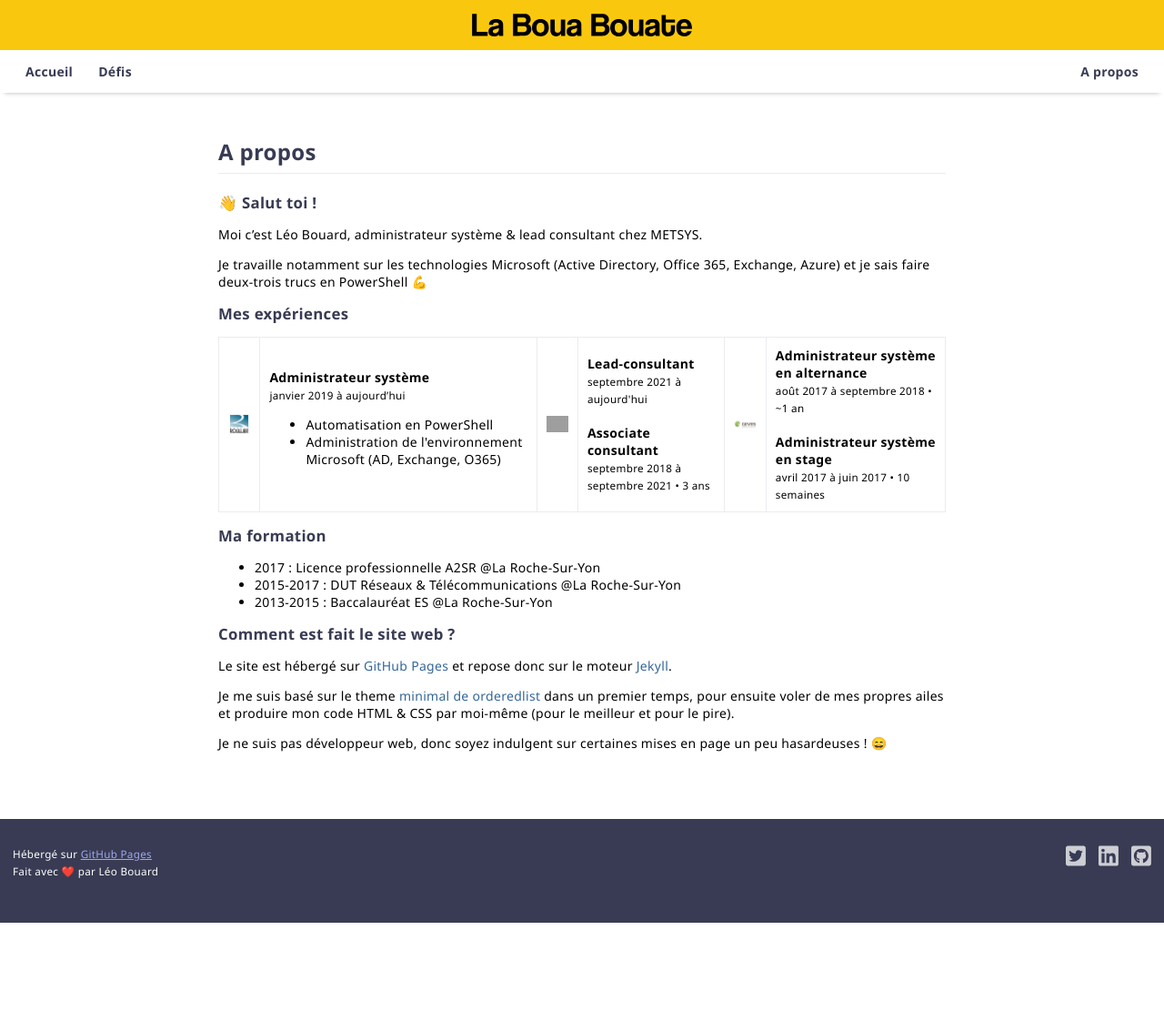
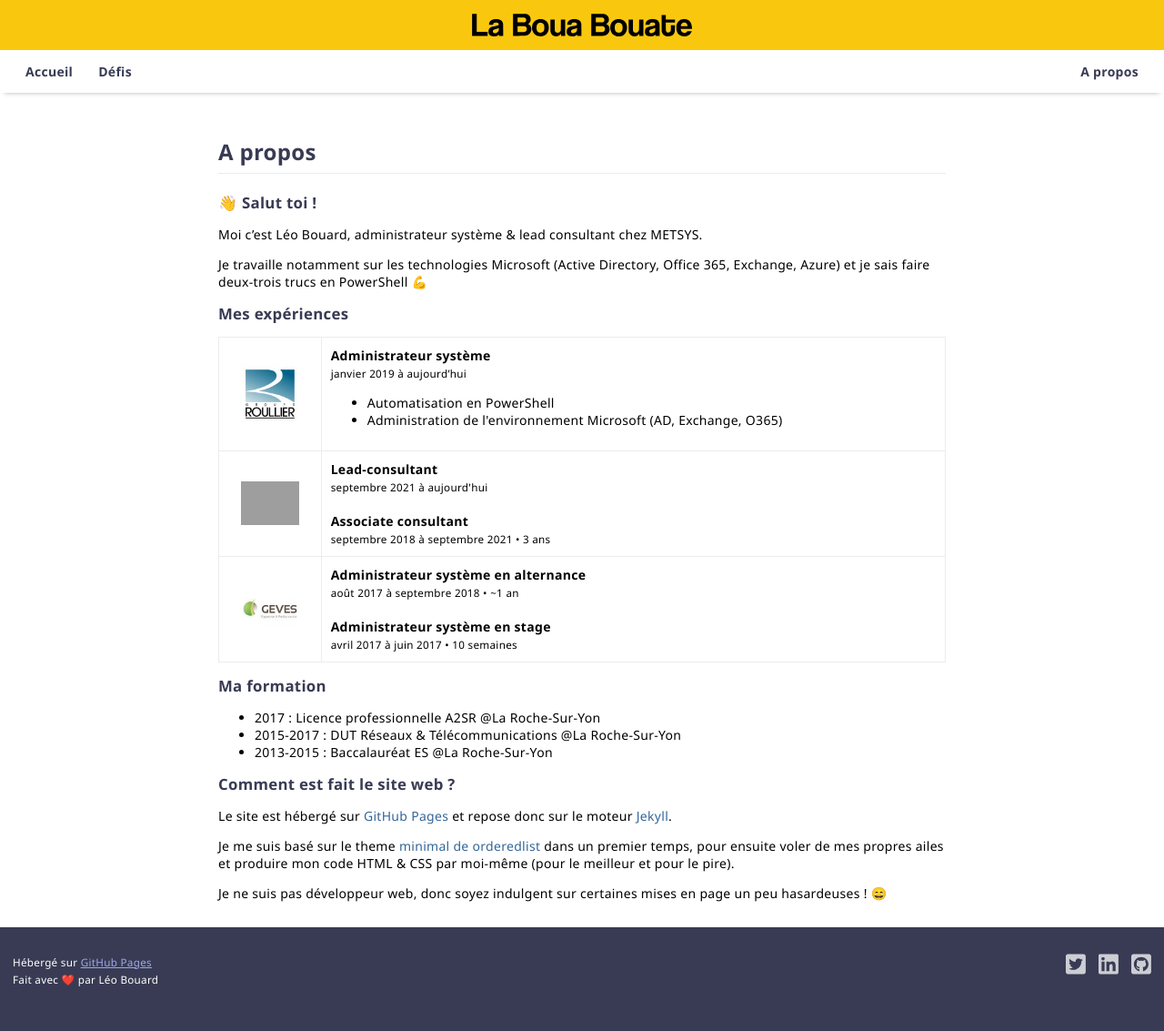
Before and after one commit to leobouard/leobouard.github.io, a Jekyll site: the page built from about.md, in a window 1280 px wide. Shown: the whole page at 91% size. Built offline with Jekyll 4.4.1, drawn with Linux system fonts in a browser that asks for light colours; our own code applies the rules of GitHub Pages for plain Markdown files; before the commit the page ends 1014 px from its top, so only the background shows below that; grey boxes are pictures that could not be loaded.

Commit message:
Update about.md

```diff
--- a/about.md
+++ b/about.md
@@ -19,6 +19,8 @@ Je travaille notamment sur les technologies Microsoft (Active Directory, Office
                 <li>Administration de l'environnement Microsoft (AD, Exchange, O365)</li>
             </ul>
         </td>
+    </tr>
+    <tr>
         <td><img src="/assets/images/metsys.jfif" alt="METSYS" width="64px"></td>
         <td>
             <strong>Lead-consultant</strong><br>
@@ -27,6 +29,8 @@ Je travaille notamment sur les technologies Microsoft (Active Directory, Office
             <strong>Associate consultant</strong><br>
             <small>septembre 2018 à septembre 2021 • 3 ans</small>
         </td>
+    </tr>
+    <tr>
         <td><img src="/assets/images/geves.jfif" alt="GEVES" width="64px"></td>
         <td>
             <strong>Administrateur système en alternance</strong><br>
```
